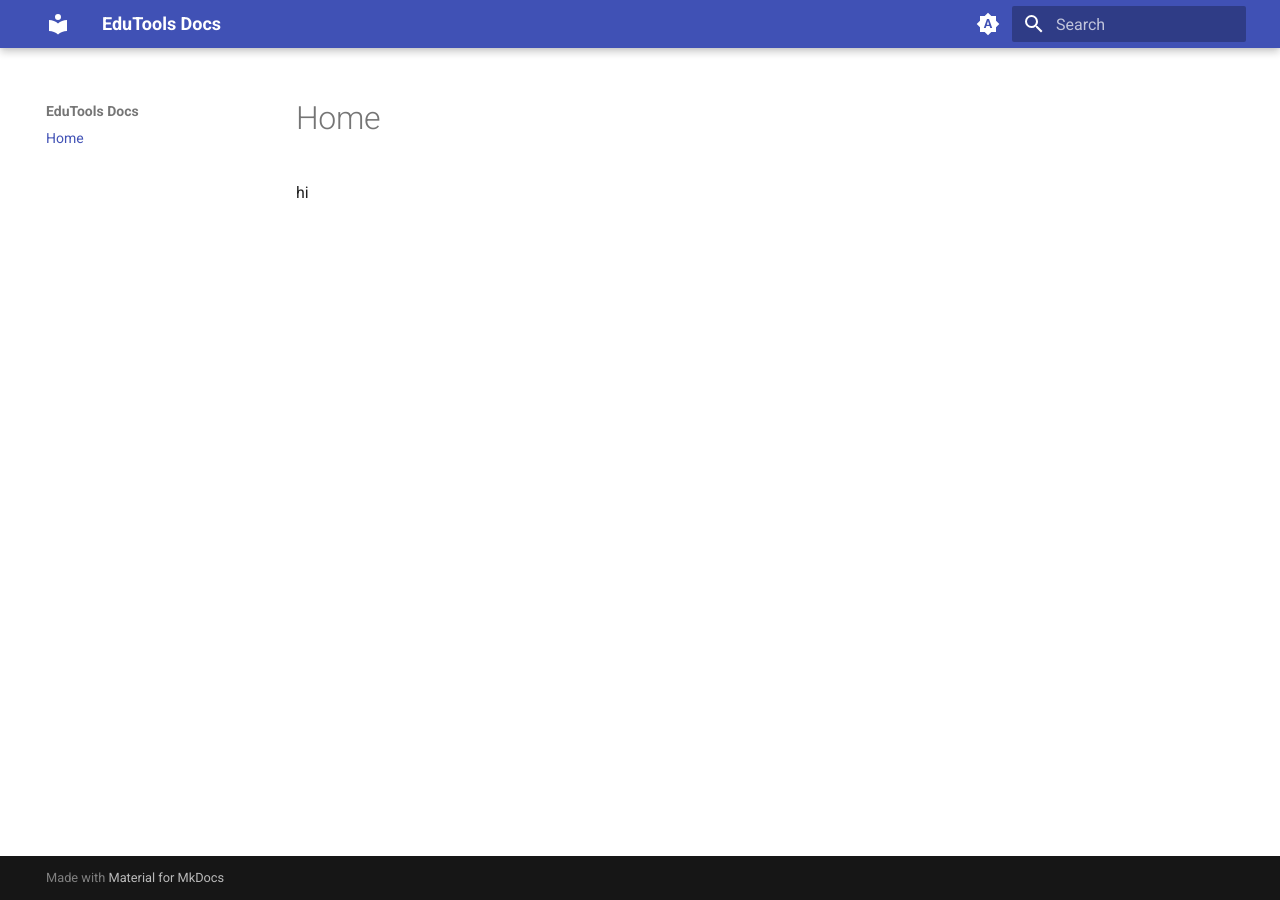
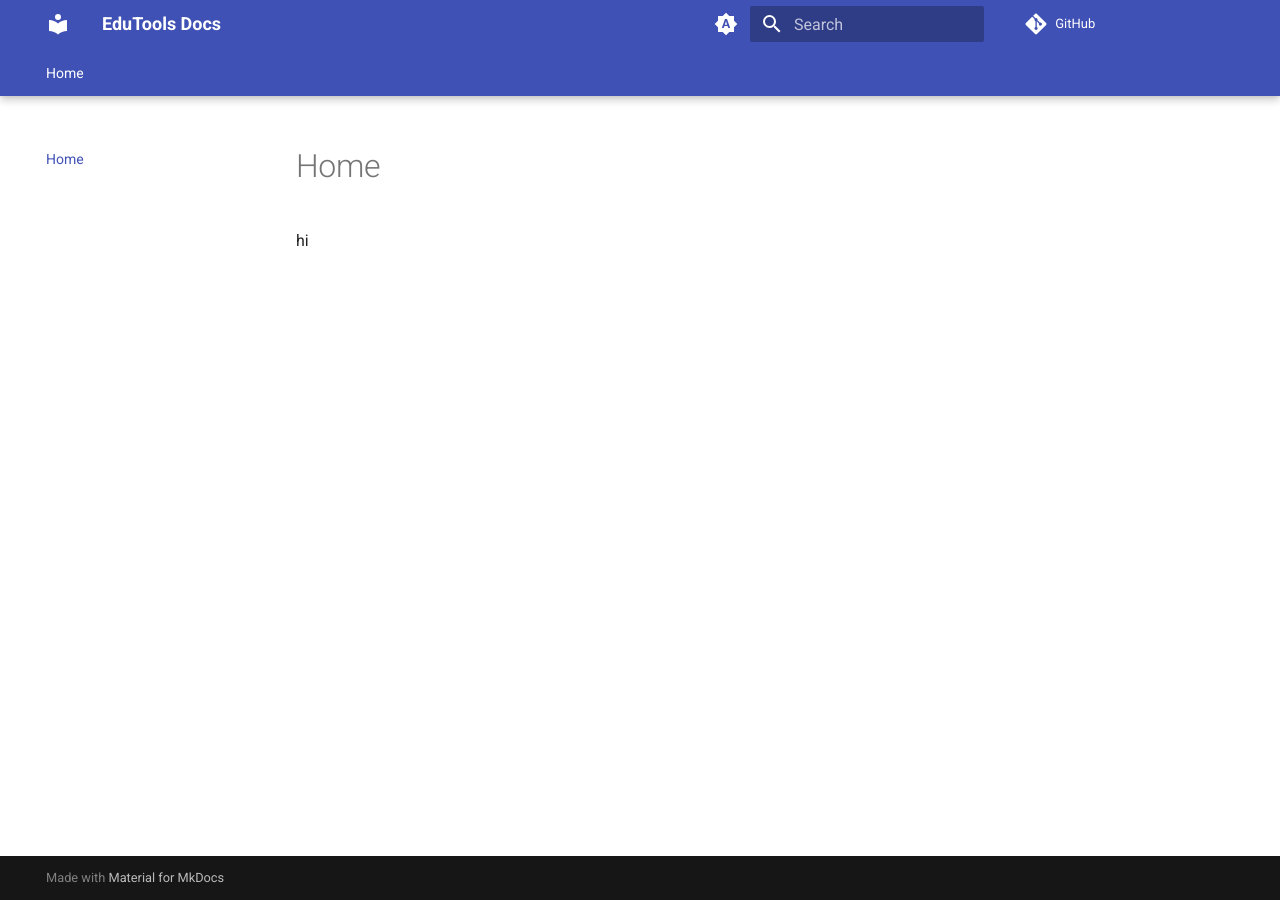
Before and after one commit to EducationalTools/docs, an MkDocs documentation site: the page built from docs/index.md, in a window 1280 px wide. Built offline with MkDocs 1.6.1 and Material for MkDocs 9.7.7, drawn with Linux system fonts in a browser that asks for light colours; comment, search, counter and statistics services are not loaded.

Commit message:
Update mkdocs.yml

```diff
--- a/mkdocs.yml
+++ b/mkdocs.yml
@@ -1,4 +1,17 @@
 theme:
+  features:
+    - navigation.instant
+    - navigation.instant.prefetch
+    - navigation.instant.preview
+    - navigation.tracking
+    - navigation.tabs
+    - navigation.tabs.sticky
+    - toc.integrate
+    - navigation.top
+    - search.suggest
+    - search.highlight
+    - search.share
+
   name: material
   palette:
     - media: "(prefers-color-scheme)"
@@ -18,3 +31,6 @@ theme:
         icon: material/brightness-4
         name: Switch to system preference
 site_name: EduTools Docs
+plugins:
+  - search
+repo_url: https://github.com/EducationalTools/more
```
